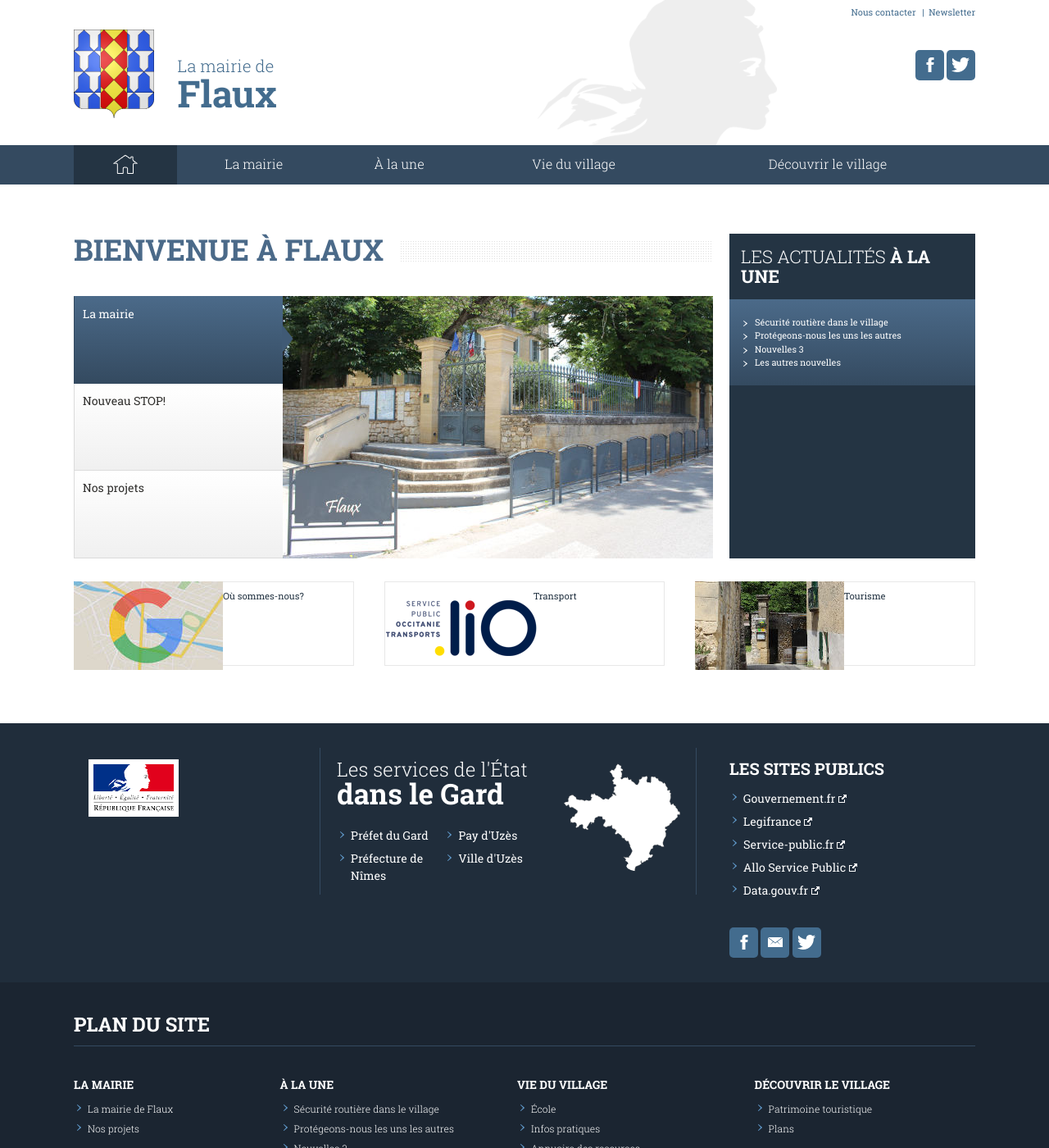
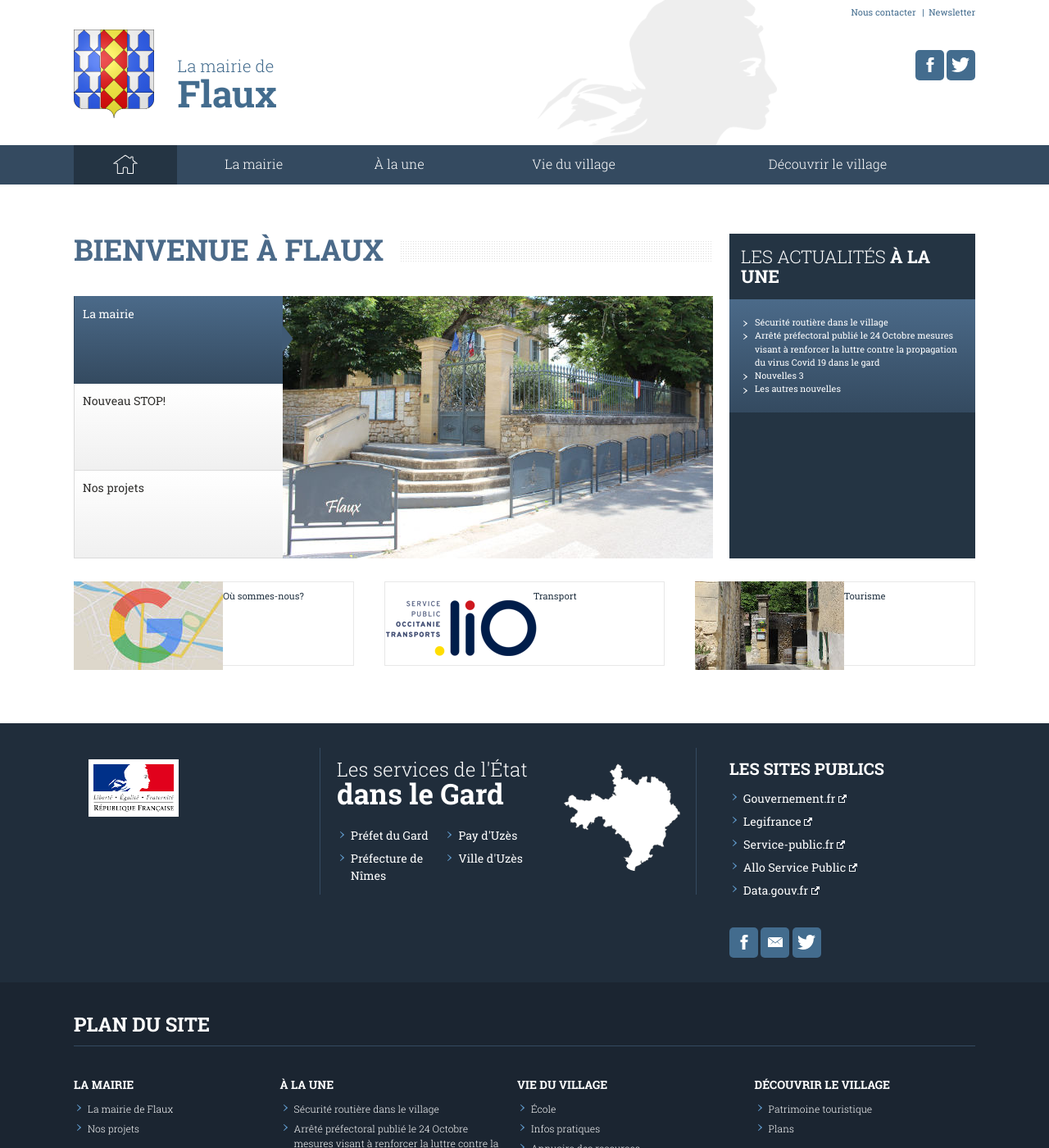
Before and after one commit to Flaux-Village/flaux-village.github.io, a Jekyll site: the page built from index.md, in a window 1280 px wide and 1400 px high. Shown: the whole window at 82% size. Built offline with Jekyll 4.4.1, drawn with Linux system fonts in a browser that asks for light colours; some of the changed text lies outside the part shown.

Commit message:
Update article-1.md

```diff
--- a/_actualites/article-1.md
+++ b/_actualites/article-1.md
@@ -3,29 +3,24 @@
 titre: Actualités | Coronavirus
 description: Portail du village de Flaux
 keywords: mairie, commune, flaux, gard, actualités
-titre_page: Protégeons-nous les uns les autres
+titre_page: Arrêté préfectoral publié le 24 Octobre mesures visant à renforcer la luttre contre la propagation du virus Covid 19 dans le gard
 section: À la une
 addresse_section: /actualites.html
-date_texte: 4 septembre 2020
+date_texte: 24 octobre 2020
 date: 2020-09-04
-illustration: /assets/illustrations/IMG_3615.jpg
-description_illustration: La Mairie de Flaux.
-introduction: De l'école au lycée, une rentrée sereine dans le respect des recommandations sanitaires.
+illustration:
+description_illustration:
+introduction: Covid 19, Arrêté préfectoral
 documents:
 - fiche: Mon document
-  date_texte: 4 septembre 2020
-  addresse: /assets/documents/document1.pdf
+  date_texte: 24 Octobre 2020
+  addresse: /assets/documents/2020 - 30-20250-10-24-001 .pdf
   type: pdf
-- fiche: Document 2
-  date_texte: 4 septembre 2020
-  addresse: /assets/documents/document2.docx
-  type: docx
+
 ---
-This is the content of my news item.
+Voici l'Arrêté préfectoral n°30-2020-10-24-001 publié le 24 octobre mesures visant à renforcer la luttre contre la propagation du virus Covid 19 dans le Gard.
 
-1. numbered
-2. navigation
+Bien cordialement
 
-> Quote from Denis
-
-**This is bold**
+Denis JUVIN
+Le Maire
```
